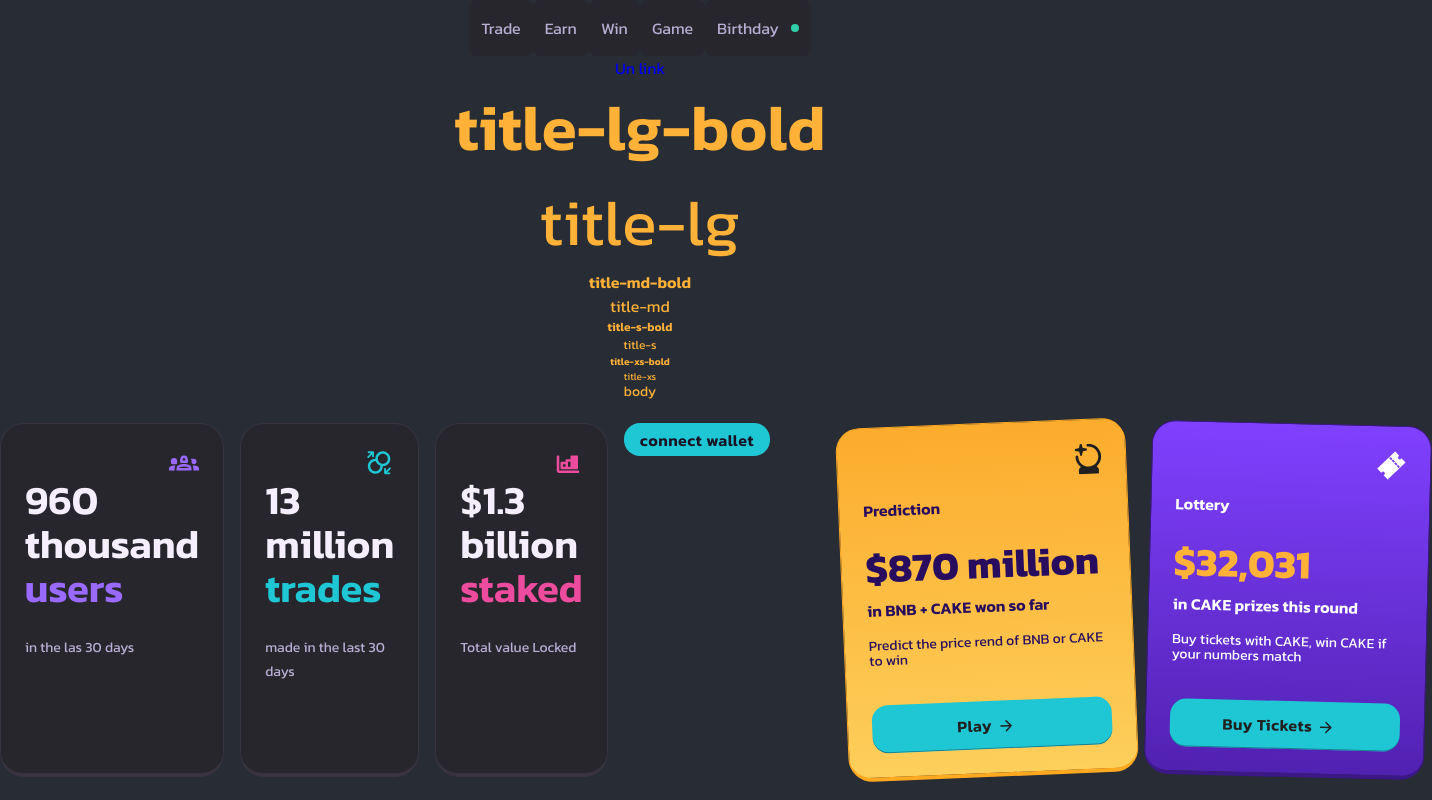
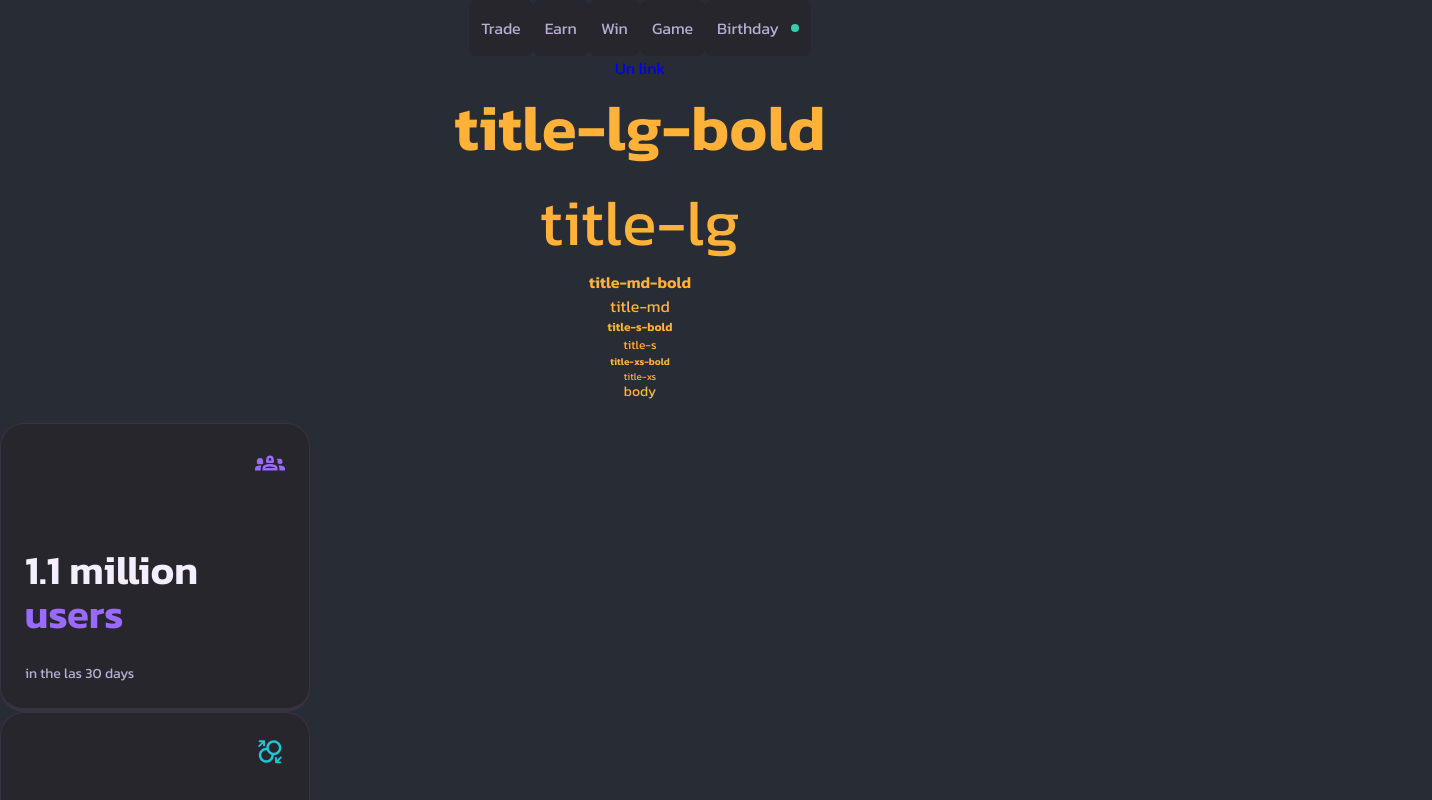
Before and after one commit to Develhope-e3/pancake-swap, a React (Create React App) app: page /dev in a window 1280 px wide. Shown: the top 800 px of the page, 1432 px wide, since content can reach past the window. Built offline with nearby package versions, Linux system fonts and the light colour scheme; the HTML template or start-up script is replaced by a standard one.

Commit message:
refactor: cards

```diff
--- a/src/componentes/Cards/CardCTA.js
+++ b/src/componentes/Cards/CardCTA.js
@@ -31,12 +31,12 @@
     <div className="flex-row-container">
       <div className={style}>
         <Icono icono={icon} className={"cta-card-icon"} />
+        <div>
         <Texto
           label={prelude.text}
           size={"title-md-bold"}
           color={prelude.color}
         />
-        <div>
           <Texto label={title.text} size={"title-card"} color={title.color} />
           <Texto
             label={subtitle.text}
--- a/src/componentes/Cards/CardCTA.scss
+++ b/src/componentes/Cards/CardCTA.scss
@@ -2,12 +2,10 @@
   display: flex;
   flex-flow: column wrap;
   justify-content: space-between;
-  flex: 1;
   text-align: start;
 
-  width: 290px;
-  height: auto;
-  gap: var(--space-rem);
+  width: 300px;
+  height: 380px;
 
   box-sizing: border-box;
 
@@ -28,25 +26,23 @@
 
   font: inherit;
 
-  transform: rotate(-2.36deg);
+  /* transform: rotate(-2.36deg); */
 }
 
 .cta-card-violet {
   display: flex;
   flex-flow: column wrap;
   justify-content: space-between;
-  flex: 1;
   text-align: start;
 
-  width: 280px;
-  height: auto;
-  gap: var(--space-rem);
+  width: 300px;
+  height: 380px;
 
   box-sizing: border-box;
 
   padding: 24px;
 
-  overflow: initial;
+  overflow: inherit;
 
   color: var(--color-text);
   background: var(--color-gradient-violet);
@@ -61,7 +57,7 @@
 
   font: inherit;
 
-  transform: rotate(1.43deg);
+  /* transform: rotate(1.43deg); */
 }
 
 .cta-card-icon {
@@ -74,9 +70,10 @@
 .cta-card-button {
   display: flex;
   justify-content: center;
+  align-items: end;
   text-align: center;
 
-  margin-top: 20px;
+  height: 60px;
 
   >button {
     display: flex;
--- a/src/componentes/Cards/PrimaryCard.scss
+++ b/src/componentes/Cards/PrimaryCard.scss
@@ -1,19 +1,20 @@
-.flex-row-container {
+/* .flex-row-container {
   display: flex;
 
   font-family: sans-serif;
 
   gap: var(--space-rem);
-}
+} */
 
 .primary-card {
   display: flex;
   flex-flow: column wrap;
-  justify-content: flex-start;
-  flex: 1;
+  justify-content: space-between;
   text-align: start;
 
-  width: 260px;
+  width: 310px;
+
+  box-sizing: border-box;
 
   padding: 24px;
 
@@ -33,7 +34,7 @@
   display: flex;
   justify-content: flex-end;
 
-  height: auto;
+  margin-bottom: 70px;
 }
 
 .primary-card-body {
--- a/src/componentes/Texto/Texto.scss
+++ b/src/componentes/Texto/Texto.scss
@@ -80,6 +80,10 @@
   line-height: 1.1;
 }
 
+.title-card {
+  font-size: var(--font-size-lg);
+  line-height: 1.5;
+}
 
 a,
 p,
--- a/src/data/dataCardCTA.js
+++ b/src/data/dataCardCTA.js
@@ -7,7 +7,7 @@
     style: "cta-card-yellow",
     icon: <CrystallBall color={"var(--text-color-black)"} />,
     prelude: { text: "Prediction", color: "--color-card-text" },
-    title: { text: "$870 million", color: "--color-card-text" },
+    title: { text: "$880 million", color: "--color-card-text" },
     subtitle: { text: "in BNB + CAKE won so far", color: "--color-card-text" },
     body: {
       text: "Predict the price rend of BNB or CAKE to win",
--- a/src/data/dataPrimaryCard.js
+++ b/src/data/dataPrimaryCard.js
@@ -3,7 +3,7 @@
 export const dataPrimaryCard = [
   {
     icon: <MdOutlineGroups2 color="var(--color-titulo-lila)" />,
-    title: { text: "960 thousand", color: "" },
+    title: { text: "1.1 million", color: "" },
     subtitle: { text: "users", color: "--color-titulo-lila" },
     body: "in the las 30 days",
   },
--- a/src/styles/variables.scss
+++ b/src/styles/variables.scss
@@ -3,6 +3,7 @@
   --font-mono: SFMono, ui-monospace, monospace;
 
   --space-rem: 1rem;
+  --space-rem-m: 1.5rem;
   --space-5xs: 1px;
   --space-4xs: 2px;
   --space-3xs: 4px;
```
